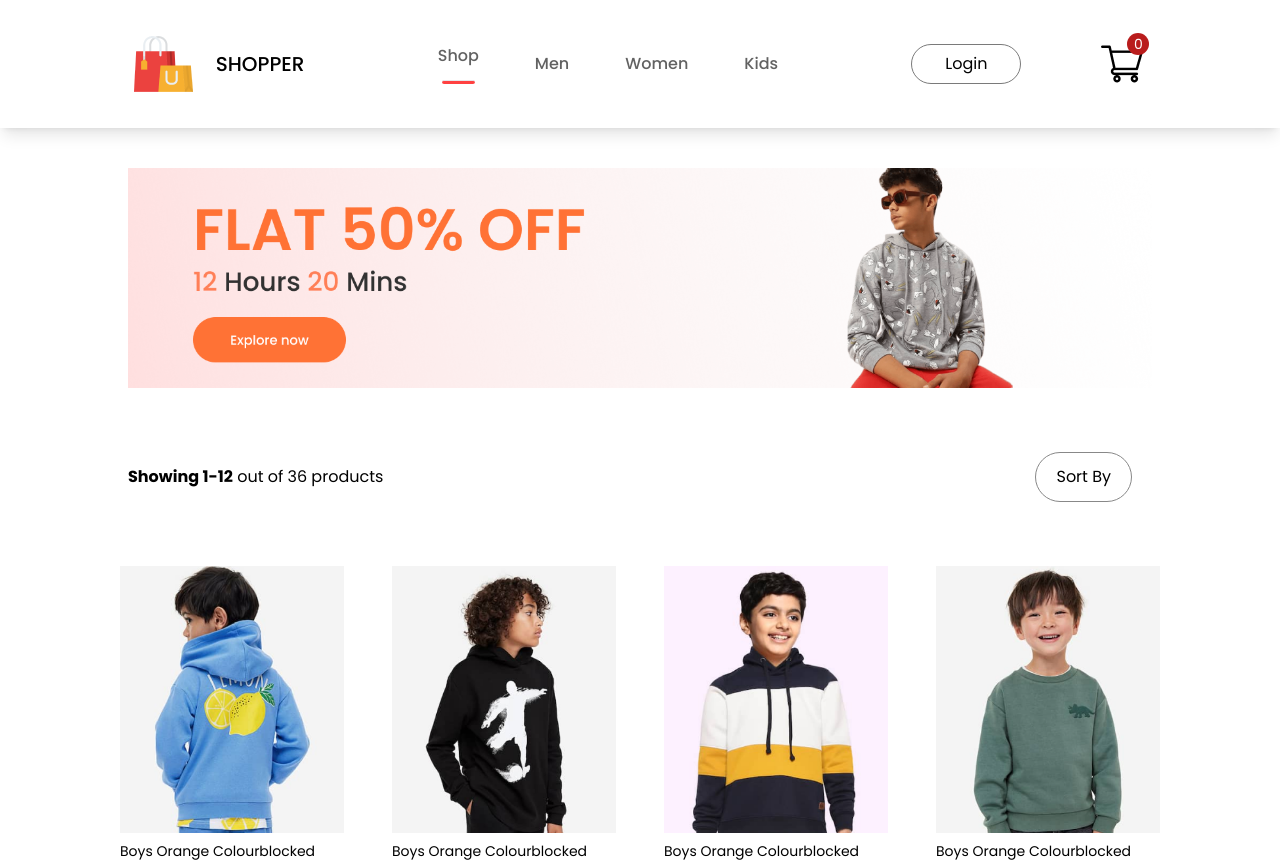
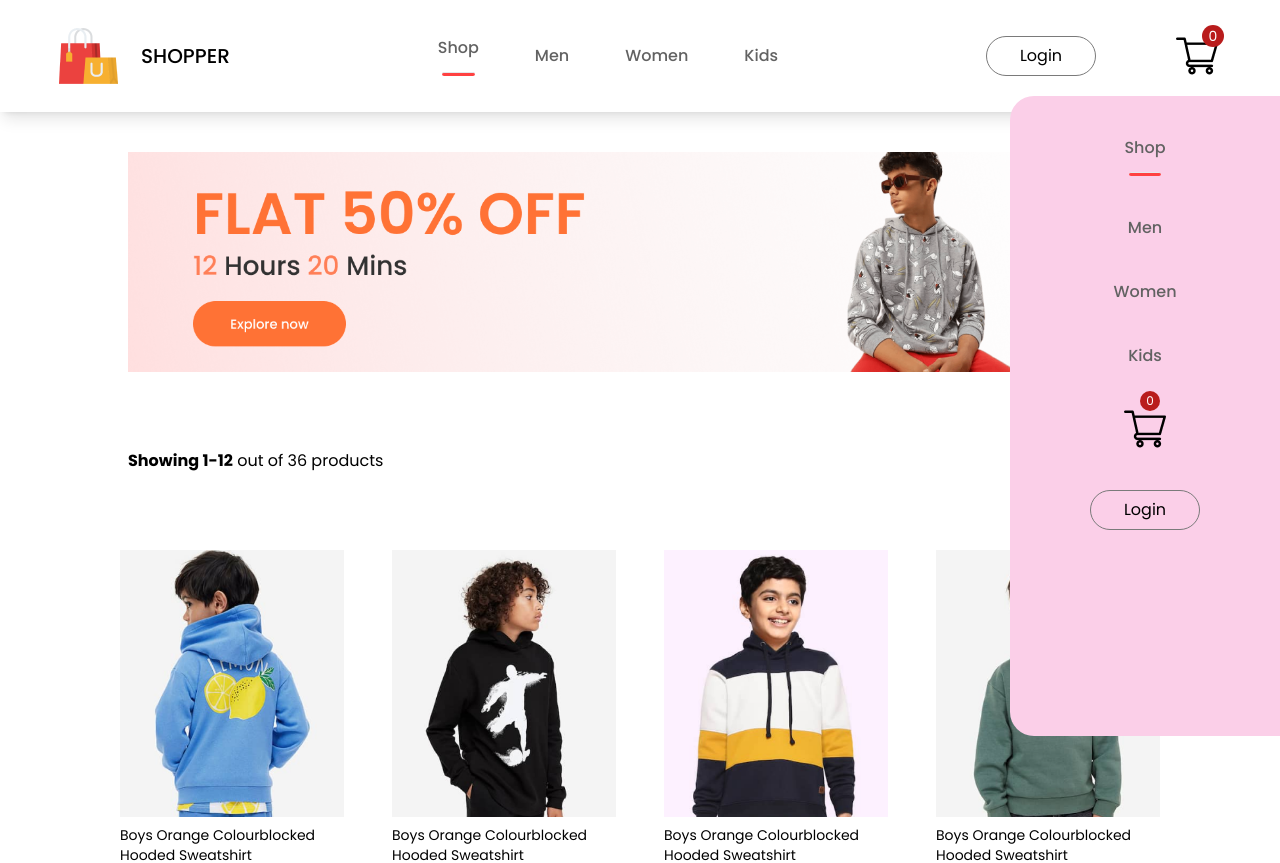
Before and after one commit to ChamodDulanjana/Shopper, a React (Vite) app: page /kids in a window 1280 px wide. Shown: the top 863 px of the page. Built offline with nearby package versions, Linux system fonts and the light colour scheme.

Commit message:
Add side navigation bar

```diff
--- /dev/null
+++ b/src/component/navbar/Navbar.css
@@ -0,0 +1,7 @@
+.open{
+
+}
+
+#navbar{
+    right: 0;
+}
--- a/src/component/navbar/Navbar.tsx
+++ b/src/component/navbar/Navbar.tsx
@@ -1,51 +1,125 @@
-import React, {useState} from 'react';
+import React, {useContext, useRef, useState} from 'react';
 import logo from '../../assets/logo.png'
 import cart_logo from '../../assets/cart_icon.png'
 import {Link} from "react-router-dom";
+import {ShopContext} from "../../context/ShopContext.tsx";
+import menu_icon from '../../assets/menu_icon.png'
+import './Navbar.css'
 
 const Navbar = () => {
-    const ulStyles = "flex flex-col items-center justify-center gap-3 cursor-pointer";
-    const liStyles = "border-non w-[80%] h-1 rounded-2xl bg-[#FF4141]";
+    const ulStyles = "flex flex-col items-center justify-center gap-3 cursor-pointer max-xl:gap-1";
+    const hrStyles = "border-non w-[80%] h-1 rounded-2xl bg-[#FF4141]";
 
     const [menu, setMenu] = useState<string>("shop");
+    const {getTotalCartItems} = useContext(ShopContext);
+    const sideMenuRef = useRef(null);
+
+
+    const menuIconToggle = (e)=> {
+       sideMenuRef.current.classList.toggle('.navbar');
+       e.target.classList.toggle('open');
+    }
 
     return (
-        <div className="flex justify-around p-16 shadow-lg h-20">
-            <div className="flex items-center gap-5">
+        <div className="flex justify-between items-center p-14 shadow-lg h-20 max-xl:p-12">
+            <div className="flex items-center gap-5 max-xl:w-12">
                 <img src={logo}/>
-                <p className="text-xl font-medium">SHOPPER</p>
+                <p className="text-xl font-medium max-lg:text-[18px]">SHOPPER</p>
             </div>
-            <ul className="flex items-center gap-14 list-none text-[#626262] font-medium">
+            <img
+                onClick={menuIconToggle}
+                src={menu_icon}
+                className="w-6 cursor-pointer hidden max-[800px]:block"/>
+            <ul
+                className="flex items-center gap-14 list-none text-[#626262] font-medium max-xl:gap-10 max-xl:text-sm max-lg:ml-20 max-[800px]:hidden">
                 <li onClick={()=>{setMenu("shop")}}
                     className={ulStyles}
                 >
-                    <Link to="/">Shop</Link> {menu === "shop" ? <hr className={liStyles}/> : <></>}
+                    <Link to="/">Shop</Link> {menu === "shop" ? <hr className={hrStyles}/> : <></>}
                 </li>
                 <li onClick={()=>{setMenu("men")}}
                     className={ulStyles}
                 >
-                    <Link to="/men">Men</Link> {menu === "men" ? <hr className={liStyles}/> : <></>}
+                    <Link to="/men">Men</Link> {menu === "men" ? <hr className={hrStyles}/> : <></>}
                 </li>
                 <li onClick={()=>{setMenu("women")}}
                     className={ulStyles}
                 >
-                    <Link to="/women">Women</Link> {menu === "women" ? <hr className={liStyles}/> : <></>}
+                    <Link to="/women">Women</Link> {menu === "women" ? <hr className={hrStyles}/> : <></>}
                 </li>
                 <li onClick={()=>{setMenu("kids")}}
                     className={ulStyles}
                 >
-                    <Link to="/kids">Kids</Link> {menu === "kids" ? <hr className={liStyles}/> : <></>}
+                    <Link to="/kids">Kids</Link> {menu === "kids" ? <hr className={hrStyles}/> : <></>}
                 </li>
             </ul>
-            <div className="flex items-center gap-20">
+            <div className="flex items-center gap-20 max-xl:gap-10 max-[800px]:hidden">
                 <Link to="/login">
                     <button
-                        className="w-[110px] h-[40px] outline-none border-[1px] border-[#7a7a7a] rounded-full active:bg-[#f3f3f3]">Login
+                        className="w-[110px] h-[40px] outline-none border-[1px] border-[#7a7a7a] rounded-full active:bg-[#f3f3f3]
+                        max-xl:w-[100px] max-xl:h-[35px] max-lg:w-[90px] max-lg:h-[30px]">Login
                     </button>
                 </Link>
-                <Link to="/cart"><img src={cart_logo}/></Link>
+                <Link to="/cart"><img src={cart_logo} className="max-xl:w-[32px]"/></Link>
                 <div
-                    className="w-[22px] h-[22px] flex justify-center items-center rounded-full text-sm bg-red-700 text-white mb-10 -ml-24">0</div>
+                    className="w-[22px] h-[22px] flex justify-center items-center rounded-full text-sm bg-red-700 text-white mb-10 -ml-24
+                    max-xl:w-[20px] max-xl:h-[20px] max-xl:text-[12px] max-xl:-ml-12 max-xl:mb-8 max-lg:text-[12px]">
+                    {getTotalCartItems()}
+                </div>
+            </div>
+
+            {/*--------------------SIDE NAVIGATION------------------------*/}
+
+            <div
+                ref={sideMenuRef}
+                className="bg-pink-200 w-[270px] h-[80%] absolute right-[0px] top-24 rounded-l-3xl">
+                <ul
+                    className="flex flex-col items-center gap-10 list-none text-[#626262] font-medium mt-10 text-[16px]">
+                    <li onClick={() => {
+                        setMenu("shop")
+                    }}
+                        className={ulStyles}
+                    >
+                        <Link to="/">Shop</Link> {menu === "shop" ? <hr className={hrStyles}/> : <></>}
+                    </li>
+                    <li onClick={() => {
+                        setMenu("men")
+                    }}
+                        className={ulStyles}
+                    >
+                        <Link to="/men">Men</Link> {menu === "men" ? <hr className={hrStyles}/> : <></>}
+                    </li>
+                    <li onClick={() => {
+                        setMenu("women")
+                    }}
+                        className={ulStyles}
+                    >
+                        <Link to="/women">Women</Link> {menu === "women" ? <hr className={hrStyles}/> : <></>}
+                    </li>
+                    <li onClick={() => {
+                        setMenu("kids")
+                    }}
+                        className={ulStyles}
+                    >
+                        <Link to="/kids">Kids</Link> {menu === "kids" ? <hr className={hrStyles}/> : <></>}
+                    </li>
+                </ul>
+
+                <div className="flex flex-col items-center gap-10 mt-10">
+                    <Link to="/cart"><img src={cart_logo} className="max-xl:w-[32px]"/>
+                        <div
+                            className="w-[20px] h-[20px] flex justify-center items-center rounded-full text-[12px] bg-red-700 text-white absolute top-[295px] right-[120px]">
+                            {getTotalCartItems()}
+                        </div>
+                    </Link>
+
+                    <Link to="/login">
+                        <button
+                            className="w-[110px] h-[40px] outline-none border-[1px] border-[#7a7a7a] rounded-full active:bg-[#f3f3f3]">Login
+                        </button>
+                    </Link>
+                </div>
+
             </div>
         </div>
     );
--- a/src/context/ShopContext.tsx
+++ b/src/context/ShopContext.tsx
@@ -38,13 +38,20 @@ const ShopContextProvider = (props) => {
                 let productInfo;
                 allProduct.find((product) => {product.id === Number(item) ? productInfo=product : null});
                 totalAmount += productInfo.new_price * cartItems[item];
-
             }
         }
         return totalAmount;
     }
 
-    const contextValue = {allProduct, cartItems, addToCart, removeFromCart, setAllProduct, getTotalCartAmount};
+    const getTotalCartItems = () => {
+        let totalCartQuantity = 0;
+        for (const item in cartItems) {
+            totalCartQuantity += cartItems[item];
+        }
+        return totalCartQuantity;
+    }
+
+    const contextValue = {allProduct, cartItems, addToCart, removeFromCart, setAllProduct, getTotalCartAmount, getTotalCartItems};
 
     return(
         <ShopContext.Provider value={contextValue}>
```
Also changed, not shown: src/assets/menu_icon.png (added), src/index.css (line endings or trailing spaces).
